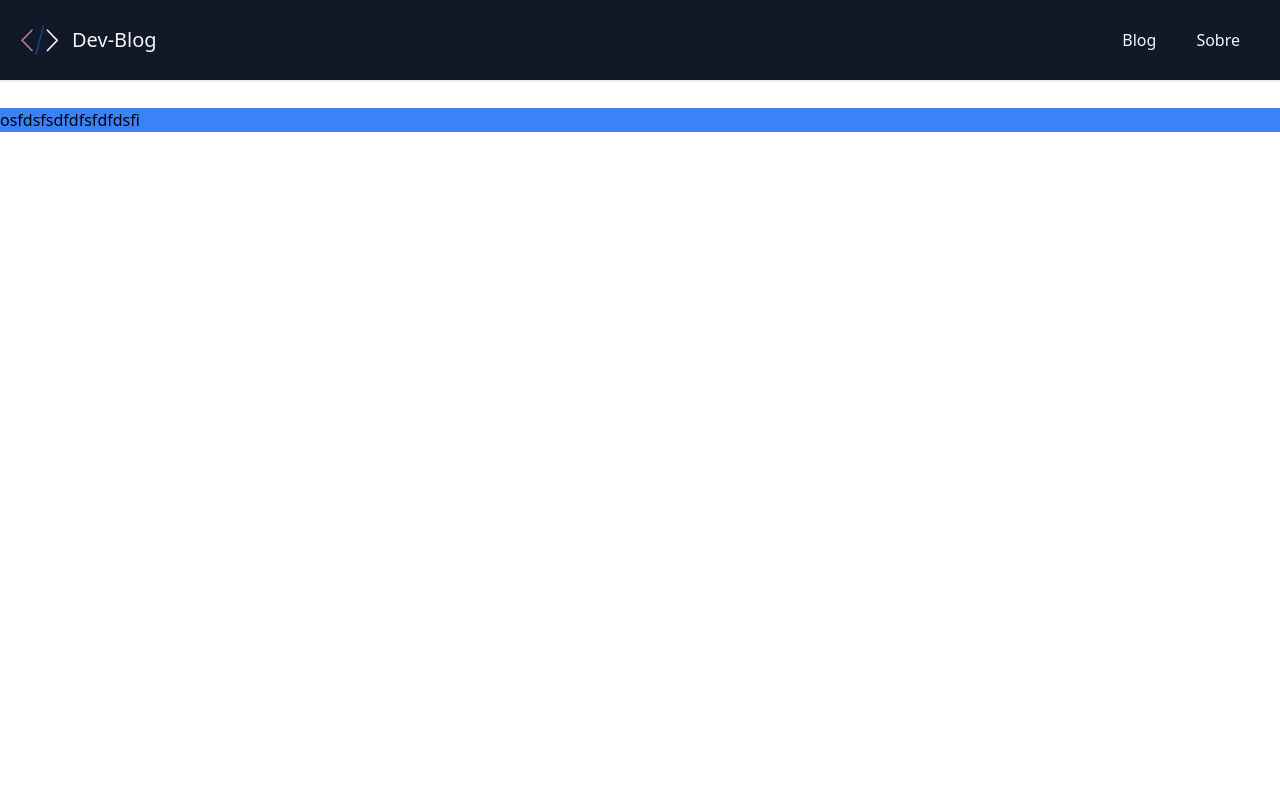
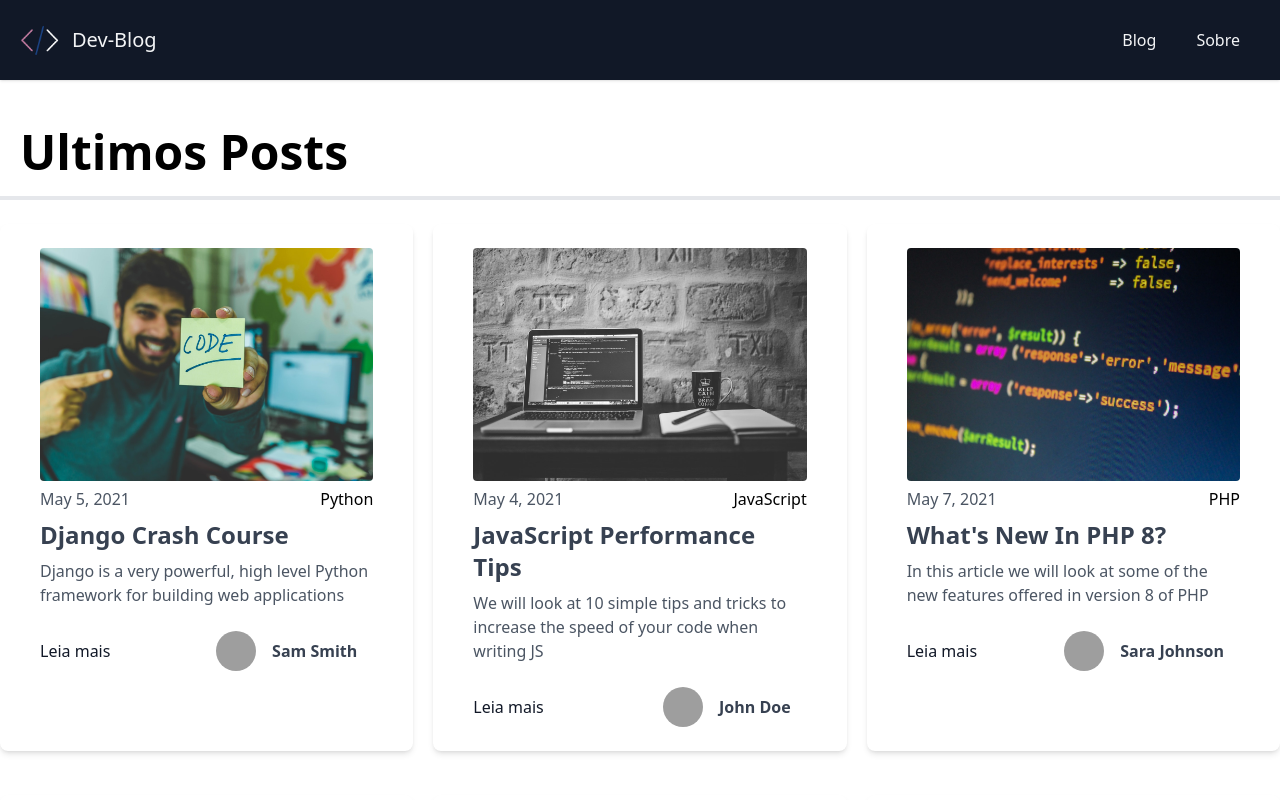
Before and after one commit to jeffersonbraster/blog-next-md, a Next.js app: page / in a window 1280 px wide. Shown: the top 800 px of the page. Built offline with nearby package versions, Linux system fonts and the light colour scheme; grey boxes are pictures that could not be loaded.

Commit message:
estilizando home com posts

```diff
--- a/next.config.js
+++ b/next.config.js
@@ -1,6 +1,9 @@
 /** @type {import('next').NextConfig} */
 const nextConfig = {
   reactStrictMode: true,
-}
+  images: {
+    domains: ["randomuser.me"],
+  },
+};
 
-module.exports = nextConfig
+module.exports = nextConfig;
--- /dev/null
+++ b/src/components/Post.js
@@ -0,0 +1,54 @@
+/* eslint-disable @next/next/no-img-element */
+import Link from "next/link";
+import Image from "next/image";
+
+const Post = ({ post }) => {
+  return (
+    <div className="w-full px-10 py-6 bg-white rounded-lg shadow-md mt-6">
+      <Image
+        src={post.frontmatter.cover_image}
+        alt={post.frontmatter.title}
+        height={420}
+        width={600}
+        className="mb-4 rounded"
+      />
+
+      <div className="flex justify-between items-center">
+        <span className="font-light text-gray-600">
+          {post.frontmatter.date}
+        </span>
+        <div>{post.frontmatter.category}</div>
+      </div>
+
+      <div className="mt-2">
+        <Link href={`/blog/${post.slug}`}>
+          <a className="text-2xl text-gray-700 font-bold hover:underline">
+            {post.frontmatter.title}
+          </a>
+        </Link>
+        <p className="mt-2 text-gray-600">{post.frontmatter.excerpt}</p>
+      </div>
+
+      <div className="flex justify-between items-center mt-6">
+        <Link href={`/blog/${post.slug}`}>
+          <a className="text-gray-900 hover:text-blue-600">Leia mais</a>
+        </Link>
+        <div className="flex items-center">
+          <Image
+            className="mx-4 rounded-full hidden sm:block"
+            src={post.frontmatter.author_image}
+            alt={post.frontmatter.author}
+            objectFit="cover"
+            height={40}
+            width={40}
+          />
+          <h3 className="text-gray-700 font-bold mx-4">
+            {post.frontmatter.author}
+          </h3>
+        </div>
+      </div>
+    </div>
+  );
+};
+
+export default Post;
--- a/src/pages/index.js
+++ b/src/pages/index.js
@@ -1,12 +1,26 @@
 import fs from "fs";
 import path from "path";
+import Link from "next/link";
 import matter from "gray-matter";
 import Layout from "../components/Layout";
+import Post from "../components/Post";
 
 export default function Home({ posts }) {
   return (
     <Layout>
-      <h1 className="bg-blue-500">osfdsfsdfdfsfdfdsfi</h1>
+      <h1 className="text-5xl border-b-4 p-5 font-bold">Ultimos Posts</h1>
+
+      <div className="grid md:grid-cols-2 lg:grid-cols-3 gap-5">
+        {posts.map((post, index) => (
+          <Post key={index} post={post} />
+        ))}
+      </div>
+
+      <Link href="/blog">
+        <a className="block text-center border border-gray-500 text-gray-500 rounded-md py-4 my-5 transition duration-500 ease select-none hover:text-white hover:bg-gray-900 focus:outline-none focus:shadow-outline w-full">
+          Mais posts
+        </a>
+      </Link>
     </Layout>
   );
 }
```
